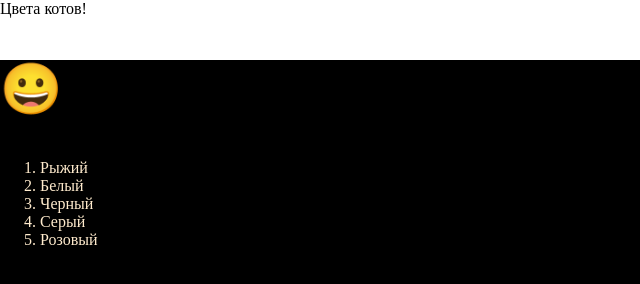
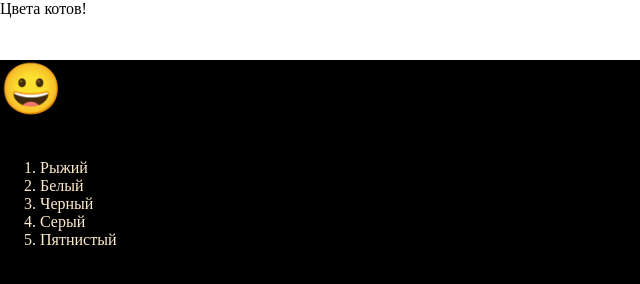
Before and after one commit to iambeone/webinar-1507, a plain HTML site: page index.html in a window 1280 px wide. Shown: the full height of the page, 0-640 px from the left. Drawn offline with Linux system fonts and the light colour scheme.

Commit message:
Update rose to makulate

```diff
--- a/index.html
+++ b/index.html
@@ -17,7 +17,7 @@
           <li>Белый</li>
           <li>Черный</li>
           <li>Серый</li>
-          <li>Розовый</li>
+          <li>Пятнистый</li>
         </ol>
       </div>
     </section>
```
